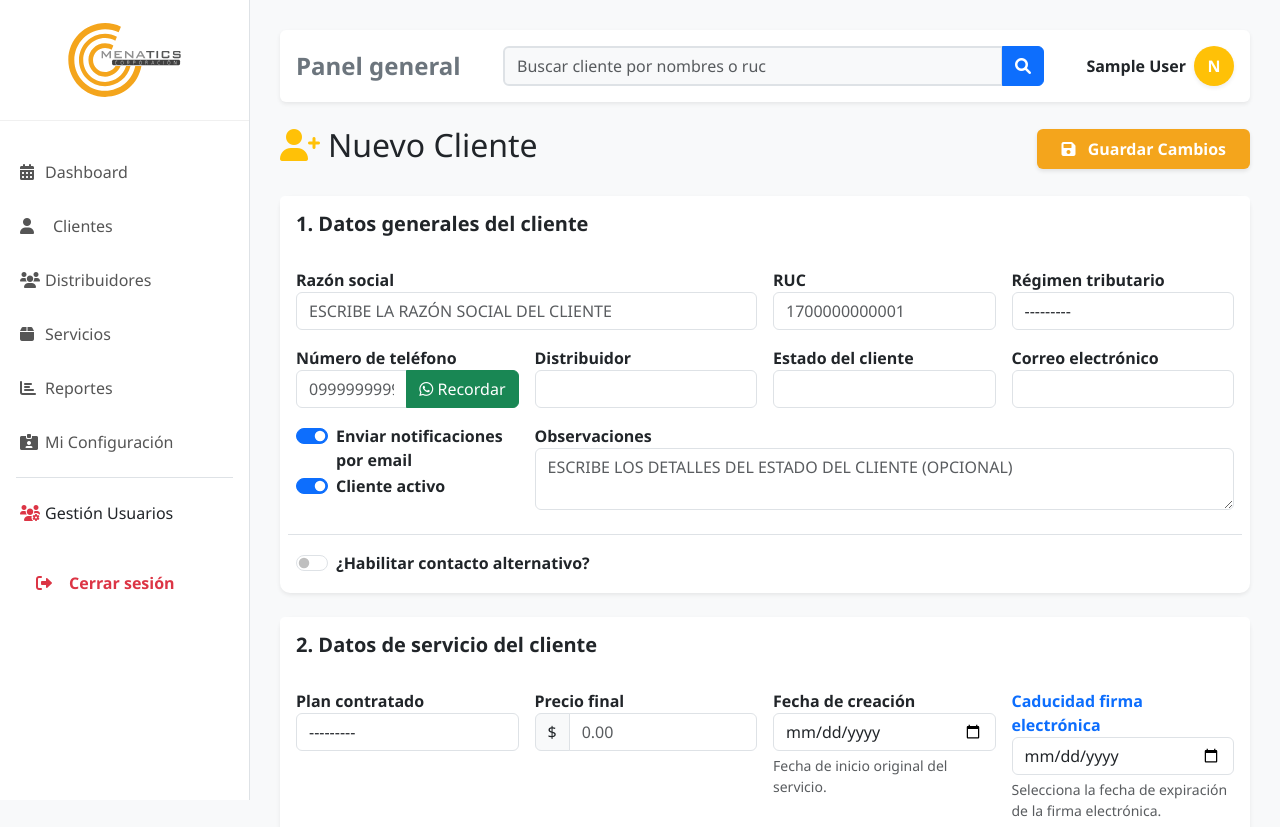
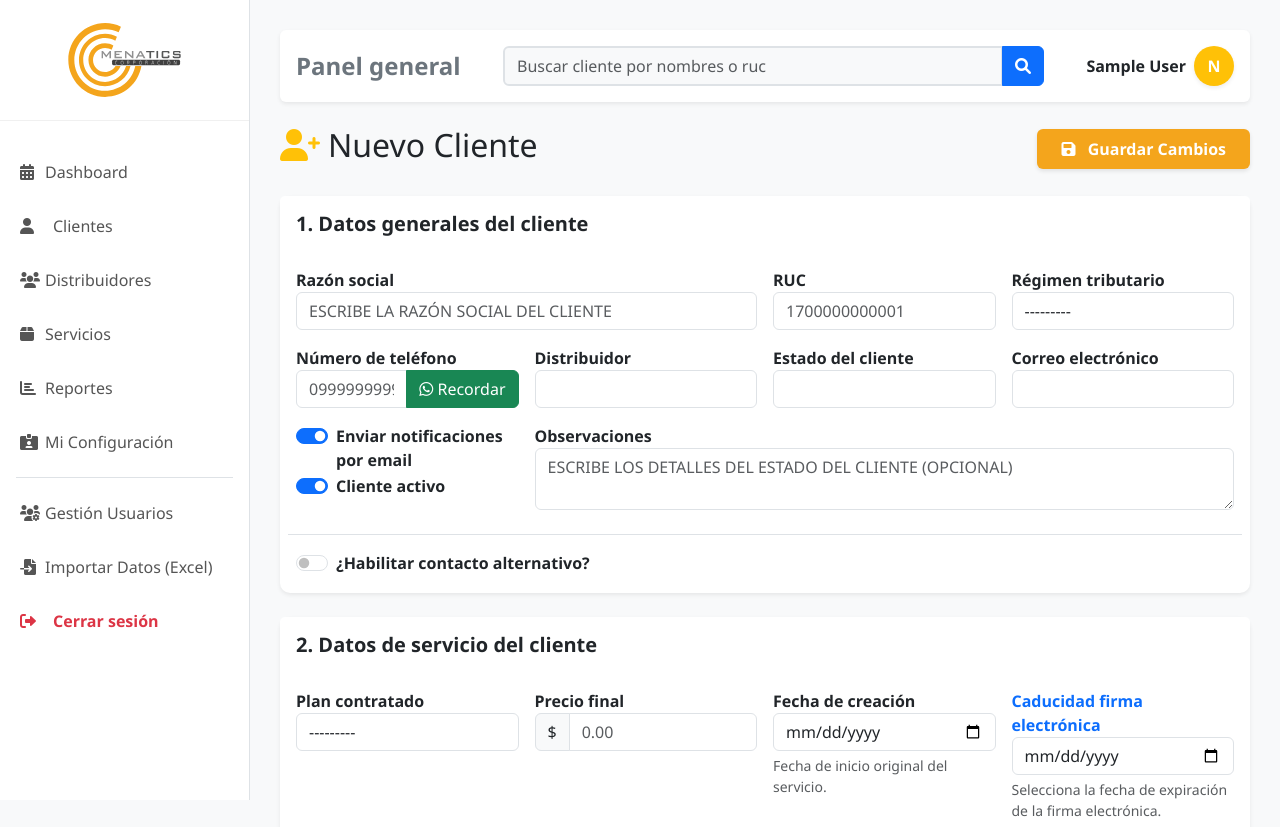
Before and after one commit to Alexis191/Andromeda, a Django app: page /clientes/crear/ in a window 1280 px wide. Shown: the top 827 px of the page. Run offline with Django 5.2, Linux system fonts and the light colour scheme; the visitor is signed in with stand-in values (Sample User, id 1); data that the repository does not hold is empty.

Commit message:
Ajustes en el panel para superadminstrador

```diff
--- a/gestion/models.py
+++ b/gestion/models.py
@@ -108,7 +108,7 @@ class DatosTecnicosCliente(models.Model):
     nombre_basedatos = models.CharField(max_length=100, help_text="Nombre de la BD en SQL Server")
 
     # Datos del Portal Web
-    url_portal = models.URLField(max_length=200, blank=True, null=True)
+    url_portal = models.CharField(max_length=200, blank=True, null=True)
     clave_portal = models.CharField(max_length=100, blank=True, null=True)
     num_portal = models.IntegerField(null=True, blank=True)
 
--- a/gestion/templates/gestion/base.html
+++ b/gestion/templates/gestion/base.html
@@ -37,12 +37,16 @@
             </a>
 
             {% if user.is_superuser %}
-                <div class="border-top my-2 mx-3"></div> <a class="nav-link text-dark {% if 'usuarios' in request.path %}active{% endif %}" href="{% url 'listar_usuarios' %}">
-                    <i class="fas fa-users-cog text-danger"></i> Gestión Usuarios
+                <div class="border-top my-2 mx-3"></div>
+                <a class="nav-link {% if 'usuarios' in request.path %}active{% endif %}" href="{% url 'listar_usuarios' %}">
+                    <i class="fas fa-users-cog"></i> Gestión Usuarios
+                </a>
+                <a class="nav-link {% if 'carga-masiva' in request.path %}active{% endif %}" href="{% url 'carga_masiva' %}">
+                    <i class="fas fa-file-import"></i> Importar Datos (Excel)
                 </a>
             {% endif %}
 
-            <div class="mt-auto p-3">
+            <div class="mt-auto">
                 <form action="{% url 'logout' %}" method="POST" id="logout-form" style="display: none;">
                     {% csrf_token %}
                 </form>
--- a/gestion/templates/gestion/login.html
+++ b/gestion/templates/gestion/login.html
@@ -6,6 +6,7 @@
     <meta name="viewport" content="width=device-width, initial-scale=1.0">
     <title>Iniciar Sesión | Menatics</title>
     <link href="https://cdn.jsdelivr.net/npm/bootstrap@5.3.0/dist/css/bootstrap.min.css" rel="stylesheet">
+    <link rel="icon" href="{% static 'gestion/img/iconmenatics.svg' %}" type="image/svg+xml">
     <link rel="stylesheet" href="https://cdnjs.cloudflare.com/ajax/libs/font-awesome/6.0.0/css/all.min.css">
 
     <style>
--- a/gestion/urls.py
+++ b/gestion/urls.py
@@ -40,5 +40,5 @@ urlpatterns = [
     path('api/consultar-consumo/', views.consultar_facturas_externas, name='api_consultar_consumo'),
 
     # RUTA PARA IMPORTAR DATOS
-    path('clientes/carga-masiva/', views.carga_masiva_clientes, name='carga_masiva'),
+    path('carga-masiva/', views.carga_masiva_clientes, name='carga_masiva'),
 ]
--- a/gestion/views.py
+++ b/gestion/views.py
@@ -345,7 +345,7 @@ def eliminar_producto(request, id):
 # VISTA PROVEEDORES 1: LISTAR PROVEEDORES
 @login_required
 def listar_proveedores(request):
-    proveedores = DatosProveedor.objects.all().order_by('id')
+    proveedores = DatosProveedor.objects.all().order_by('nombre')
     return render(request, 'gestion/lista_proveedores.html', {'proveedores': proveedores})
 
 # VISTA PROVEEDORES 2: CREAR PROVEEDORES
@@ -527,10 +527,10 @@ def carga_masiva_clientes(request):
                             fecha_caducidad_firma=f_firm,
                             precio_pactado=p_pact,
                             observaciones=obs_serv,
-                            mod_ventas=bool(m_v),
-                            mod_compras=bool(m_c),
-                            mod_tesoreria=bool(m_t),
-                            mod_inventario=bool(m_i)
+                            mod_ventas=bool(m_v) or 1,
+                            mod_compras=bool(m_c) or 0,
+                            mod_tesoreria=bool(m_t) or 0,
+                            mod_inventario=bool(m_i) or 0
                         )
 
                         # 2. Crear DatosGeneralesCliente
@@ -570,10 +570,13 @@ def carga_masiva_clientes(request):
                         exitos += 1
                 except DatosProducto.DoesNotExist:
                     errores.append(f"Fila {i}: El ID de Plan {id_prod} no existe.")
+                    continue
                 except IntegrityError:
-                    errores.append(f"Fila {i}: El RUC {ruc} ya está registrado (Violación RD02).")
+                    errores.append(f"Fila {i}: El RUC {ruc} ya está registrado.")
+                    continue
                 except Exception as e:
                     errores.append(f"Fila {i}: Error inesperado: {str(e)}")
+                    continue
 
             if exitos > 0:
                 messages.success(request, f"Se cargaron {exitos} clientes con éxito.")
--- a/menatics/settings.py
+++ b/menatics/settings.py
@@ -58,8 +58,8 @@ DATABASES = {
         'NAME': 'Andromeda',
         'USER': 'sa',           # <-- Cambia esto por tu usuario de SQL Server
         'PASSWORD': '1q2w3eMenatics',    # <-- Cambia esto por tu contraseña de SQL Server
-        'HOST': 'ALEXIS\INFORMATICS',              # O la IP de tu servidor SQL (ej. '127.0.0.1')
-        'PORT': '',                       # Usualmente vacío, o '1433' si tienes un puerto específico
+        'HOST': '192.168.1.46',              # O la IP de tu servidor SQL (ej. '127.0.0.1')
+        'PORT': '1433',                       # Usualmente vacío, o '1433' si tienes un puerto específico
         'OPTIONS': {
             'driver': 'ODBC Driver 17 for SQL Server', # O la versión de tu driver, si es diferente
         },
```
Also changed, not shown: gestion/migrations/0002_alter_datostecnicoscliente_url_portal.py (added).
